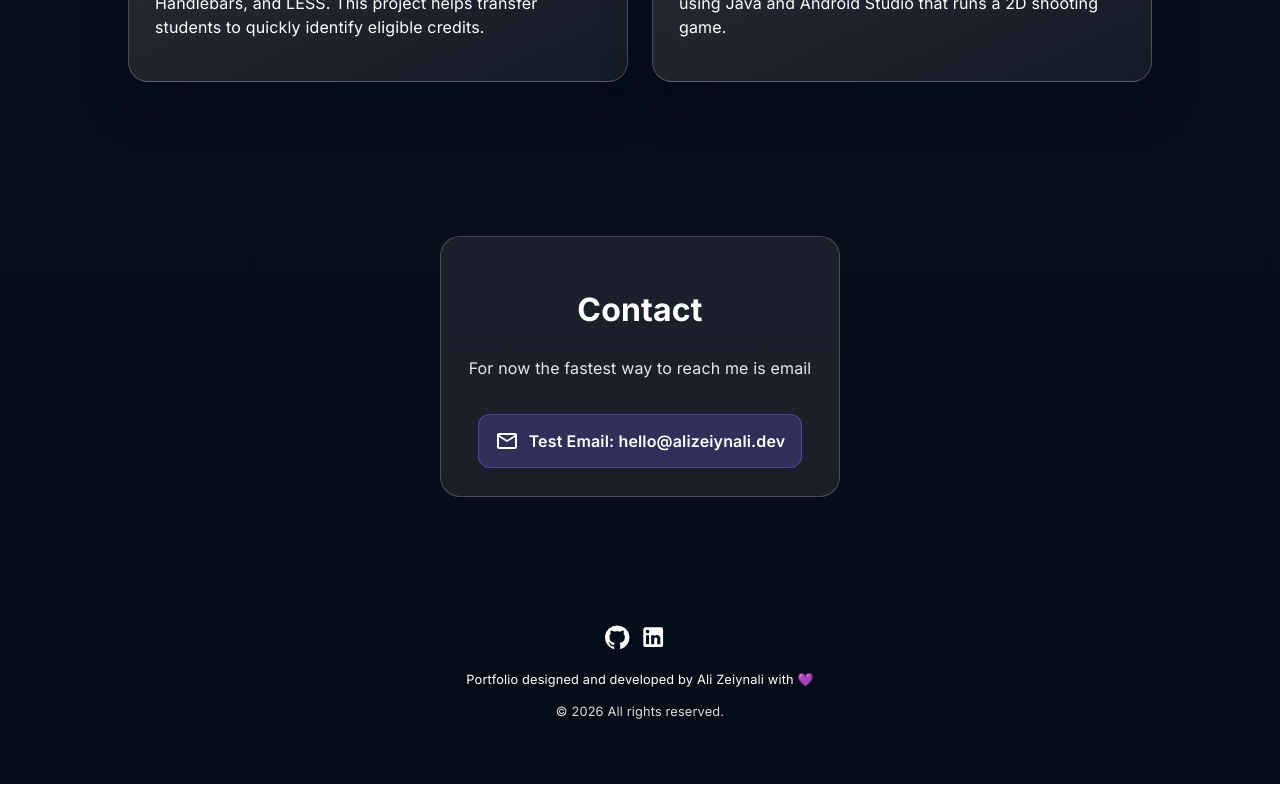
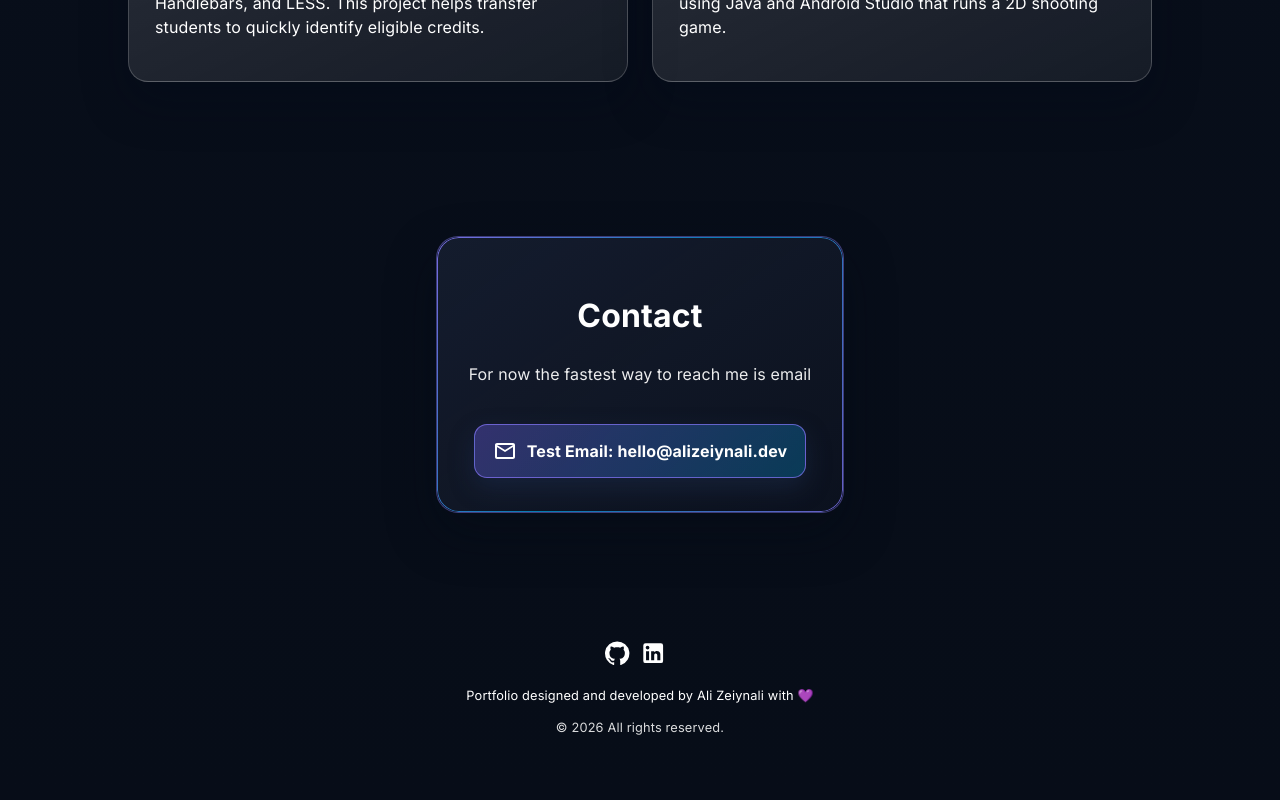
Before and after one commit to Ali-zeiynali/Portfolio, a React (Create React App) app: page / in a window 1280 px wide. Shown: the part 5783-6583 px from the top of the page. Built offline with nearby package versions, Linux system fonts and the light colour scheme; a web font is replaced by a local one.

Commit message:
Fix Persian layout stability and refresh contact styling

```diff
--- a/package.json
+++ b/package.json
@@ -2,7 +2,7 @@
   "name": "react-portfolio-template",
   "version": "0.1.0",
   "private": true,
-  "homepage": "https://yujisatojr.github.io/react-portfolio-template",
+  "homepage": "https://alizeiynali.github.io/react-portfolio",
   "dependencies": {
     "@emotion/react": "^11.11.4",
     "@emotion/styled": "^11.11.5",
--- a/src/App.tsx
+++ b/src/App.tsx
@@ -28,7 +28,6 @@ function App() {
 
     useEffect(() => {
         document.documentElement.lang = language;
-        document.documentElement.dir = language === 'fa' ? 'rtl' : 'ltr';
         document.title = language === 'fa' ? 'علی زینلی' : 'ali zeiynali';
     }, [language]);
 
--- a/src/assets/styles/Contact.scss
+++ b/src/assets/styles/Contact.scss
@@ -1,36 +1,67 @@
 .contact_wrapper {
-    max-width: 720px;
+    max-width: 760px;
     margin: 0 auto;
     text-align: center;
 
     p {
-        opacity: 0.9;
+        opacity: 0.92;
     }
 }
 
 .modern-contact-card {
-    border-radius: 20px;
-    padding: 28px;
-    background: rgba(255, 255, 255, 0.08);
-    border: 1px solid rgba(255, 255, 255, 0.2);
+    position: relative;
+    border-radius: 22px;
+    padding: 34px 32px;
+    background: linear-gradient(145deg, rgba(22, 30, 48, 0.9), rgba(13, 19, 32, 0.78));
+    border: 1px solid rgba(138, 121, 255, 0.38);
+    box-shadow: 0 20px 50px rgba(5, 11, 23, 0.45);
+    overflow: hidden;
+
+    &::before {
+        content: '';
+        position: absolute;
+        inset: 0;
+        border-radius: inherit;
+        padding: 1px;
+        background: linear-gradient(125deg, rgba(138, 121, 255, 0.85), rgba(0, 181, 255, 0.65), rgba(138, 121, 255, 0.75));
+        -webkit-mask: linear-gradient(#fff 0 0) content-box, linear-gradient(#fff 0 0);
+        -webkit-mask-composite: xor;
+        mask-composite: exclude;
+        pointer-events: none;
+    }
 }
 
 .email-box {
-    margin-top: 18px;
-    padding: 14px 16px;
-    border-radius: 12px;
+    margin-top: 22px;
+    padding: 14px 18px;
+    border-radius: 13px;
     display: inline-flex;
     align-items: center;
     gap: 10px;
-    background: rgba(124, 104, 255, 0.22);
-    border: 1px solid rgba(124, 104, 255, 0.45);
+    background: linear-gradient(130deg, rgba(124, 104, 255, 0.33), rgba(0, 181, 255, 0.25));
+    border: 1px solid rgba(138, 121, 255, 0.68);
+    box-shadow: 0 10px 25px rgba(36, 57, 98, 0.35);
+    transition: transform 0.22s ease, box-shadow 0.22s ease, border-color 0.22s ease;
+
+    &:hover {
+        transform: translateY(-2px);
+        box-shadow: 0 14px 28px rgba(41, 66, 112, 0.4);
+        border-color: rgba(168, 157, 255, 0.95);
+    }
 
     span {
-        font-weight: 600;
+        font-weight: 700;
     }
 }
 
 .light-mode .modern-contact-card {
-    background: rgba(255, 255, 255, 0.8);
-    border: 1px solid rgba(0, 0, 0, 0.08);
+    background: linear-gradient(150deg, rgba(255, 255, 255, 0.96), rgba(246, 249, 255, 0.86));
+    border: 1px solid rgba(83, 95, 117, 0.18);
+    box-shadow: 0 18px 40px rgba(25, 40, 70, 0.14);
 }
+
+.light-mode .email-box {
+    background: linear-gradient(130deg, rgba(124, 104, 255, 0.18), rgba(0, 181, 255, 0.15));
+    border-color: rgba(124, 104, 255, 0.42);
+    box-shadow: 0 10px 22px rgba(87, 105, 148, 0.2);
+}
--- a/src/components/Footer.tsx
+++ b/src/components/Footer.tsx
@@ -14,10 +14,10 @@ function Footer({ footer }: FooterProps) {
     return (
         <footer>
             <div>
-                <a href="https://github.com/yujisatojr" target="_blank" rel="noreferrer"><GitHubIcon /></a>
-                <a href="https://www.linkedin.com/in/yujisato/" target="_blank" rel="noreferrer"><LinkedInIcon /></a>
+                <a href="https://github.com/alizeiynali" target="_blank" rel="noreferrer"><GitHubIcon /></a>
+                <a href="https://www.linkedin.com/in/ali-zeiynali/" target="_blank" rel="noreferrer"><LinkedInIcon /></a>
             </div>
-            <p>{footer.text} <a href="https://github.com/yujisatojr/react-portfolio-template" target="_blank" rel="noreferrer">Ali Zeiynali</a> with 💜</p>
+            <p>{footer.text} <a href="https://github.com/alizeiynali/react-portfolio-template" target="_blank" rel="noreferrer">Ali Zeiynali</a> with 💜</p>
             <p className="copyright">© {new Date().getFullYear()} {footer.copyright}</p>
         </footer>
     );
--- a/src/components/Main.tsx
+++ b/src/components/Main.tsx
@@ -21,16 +21,16 @@ function Main({ hero, language }: MainProps) {
                 </div>
                 <div className="content">
                     <div className="social_icons">
-                        <a href="https://github.com/yujisatojr" target="_blank" rel="noreferrer"><GitHubIcon /></a>
-                        <a href="https://www.linkedin.com/in/yujisato/" target="_blank" rel="noreferrer"><LinkedInIcon /></a>
+                        <a href="https://github.com/alizeiynali" target="_blank" rel="noreferrer"><GitHubIcon /></a>
+                        <a href="https://www.linkedin.com/in/ali-zeiynali/" target="_blank" rel="noreferrer"><LinkedInIcon /></a>
                     </div>
                     <h1>{hero.name}</h1>
                     <p>{hero.title}</p>
                     <p className={`hero-intro ${language === 'fa' ? 'hero-intro-fa' : ''}`}>{hero.intro}</p>
 
                     <div className="mobile_social_icons">
-                        <a href="https://github.com/yujisatojr" target="_blank" rel="noreferrer"><GitHubIcon /></a>
-                        <a href="https://www.linkedin.com/in/yujisato/" target="_blank" rel="noreferrer"><LinkedInIcon /></a>
+                        <a href="https://github.com/alizeiynali" target="_blank" rel="noreferrer"><GitHubIcon /></a>
+                        <a href="https://www.linkedin.com/in/ali-zeiynali/" target="_blank" rel="noreferrer"><LinkedInIcon /></a>
                     </div>
                 </div>
             </div>
--- a/src/components/Project.tsx
+++ b/src/components/Project.tsx
@@ -26,13 +26,13 @@ function Project({ title }: ProjectProps) {
                 <p>Developed movie finder app with semantic search and sentiment analysis using OpenAI GPT-3.5 Turbo, Qdrant, Vue.js, and Flask.</p>
             </div>
             <div className="project glass-card">
-                <a href="https://yujisatojr.itch.io/highspeedchase" target="_blank" rel="noreferrer"><img src={mock09} className="zoom" alt="thumbnail" width="100%"/></a>
-                <a href="https://yujisatojr.itch.io/highspeedchase" target="_blank" rel="noreferrer"><h2>High Speed Chase</h2></a>
+                <a href="https://alizeiynali.itch.io/highspeedchase" target="_blank" rel="noreferrer"><img src={mock09} className="zoom" alt="thumbnail" width="100%"/></a>
+                <a href="https://alizeiynali.itch.io/highspeedchase" target="_blank" rel="noreferrer"><h2>High Speed Chase</h2></a>
                 <p>Designed, developed, and launched a 3D multiplayer racing game with C# and Unity. This is available on Itch.io for gamers worldwide to enjoy.</p>
             </div>
             <div className="project glass-card">
-                <a href="https://yujisatojr.itch.io/spacecraft" target="_blank" rel="noreferrer"><img src={mock08} className="zoom" alt="thumbnail" width="100%"/></a>
-                <a href="https://yujisatojr.itch.io/spacecraft" target="_blank" rel="noreferrer"><h2>Astro Raiders</h2></a>
+                <a href="https://alizeiynali.itch.io/spacecraft" target="_blank" rel="noreferrer"><img src={mock08} className="zoom" alt="thumbnail" width="100%"/></a>
+                <a href="https://alizeiynali.itch.io/spacecraft" target="_blank" rel="noreferrer"><h2>Astro Raiders</h2></a>
                 <p>Developed and released a 2D shooting game with C# and Unity. This project is hosted on the Itch.io public marketplace.</p>
             </div>
             <div className="project glass-card">
@@ -51,8 +51,8 @@ function Project({ title }: ProjectProps) {
                 <p>Built official charts for COVID/vaccination tracking for an educational institution using JavaScript and the Google Sheets API v4. The dashboard served the university's leadership in their decision-making processes.</p>
             </div>
             <div className="project glass-card">
-                <a href="https://github.com/yujisatojr/multi-reg-analysis" target="_blank" rel="noreferrer"><img src={mock04} className="zoom" alt="thumbnail" width="100%"/></a>
-                <a href="https://github.com/yujisatojr/multi-reg-analysis" target="_blank" rel="noreferrer"><h2>Multiple Regression Property Analysis</h2></a>
+                <a href="https://github.com/alizeiynali/multi-reg-analysis" target="_blank" rel="noreferrer"><img src={mock04} className="zoom" alt="thumbnail" width="100%"/></a>
+                <a href="https://github.com/alizeiynali/multi-reg-analysis" target="_blank" rel="noreferrer"><h2>Multiple Regression Property Analysis</h2></a>
                 <p>Analyzed the real estate market in Japan and predicted property prices by implementing statistical methods such as OLS and multi-regression analysis. This project leveraged Python and various libraries such as Pandas, NumPy, Matplotlib, and Scikit-Learn.</p>
             </div>
             <div className="project glass-card">
@@ -66,8 +66,8 @@ function Project({ title }: ProjectProps) {
                 <p>Created an interactive CSV table generator with Java, Handlebars, and LESS. This project helps transfer students to quickly identify eligible credits.</p>
             </div>
             <div className="project glass-card">
-                <a href="https://github.com/yujisatojr/submeowrine" target="_blank" rel="noreferrer"><img src={mock01} className="zoom" alt="thumbnail" width="100%"/></a>
-                <a href="https://github.com/yujisatojr/submeowrine" target="_blank" rel="noreferrer"><h2>Submeowrine</h2></a>
+                <a href="https://github.com/alizeiynali/submeowrine" target="_blank" rel="noreferrer"><img src={mock01} className="zoom" alt="thumbnail" width="100%"/></a>
+                <a href="https://github.com/alizeiynali/submeowrine" target="_blank" rel="noreferrer"><h2>Submeowrine</h2></a>
                 <p>Developed and released an Android mobile application using Java and Android Studio that runs a 2D shooting game.</p>
             </div>
         </div>
--- a/src/index.scss
+++ b/src/index.scss
@@ -215,23 +215,18 @@ p, a, h1, h2, h3, h4, h5, label, button, span {
 }
 
 .rtl-mode {
-    direction: rtl;
-
     .items-container,
     .about-section .content,
     .projects-container,
     .skills-container,
     .projects-container .projects-grid .project {
+        direction: rtl;
         text-align: right;
     }
 
     .flex-chips .MuiChip-root {
         margin-left: 0.5em;
         margin-right: 0;
-    }
-
-    .toolbar-actions {
-        flex-direction: row-reverse;
     }
 }
 
```
Also changed, not shown: 1 other file (tests, documents, lock files or other folders).
